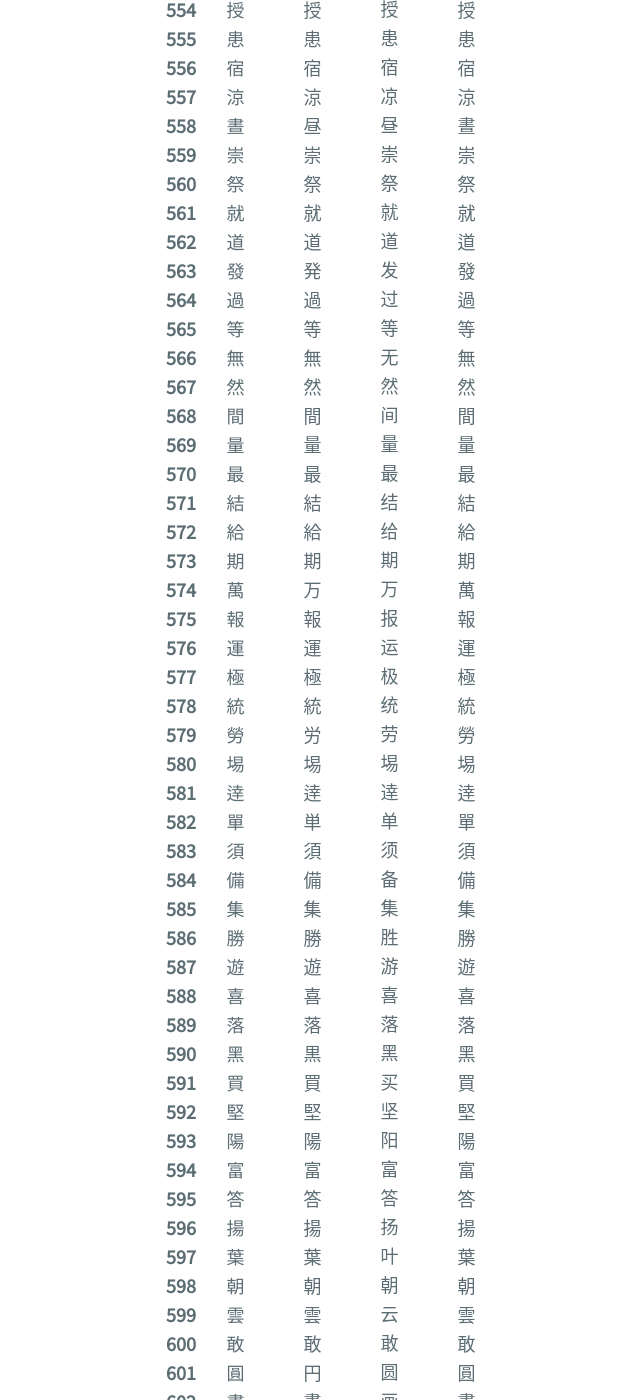
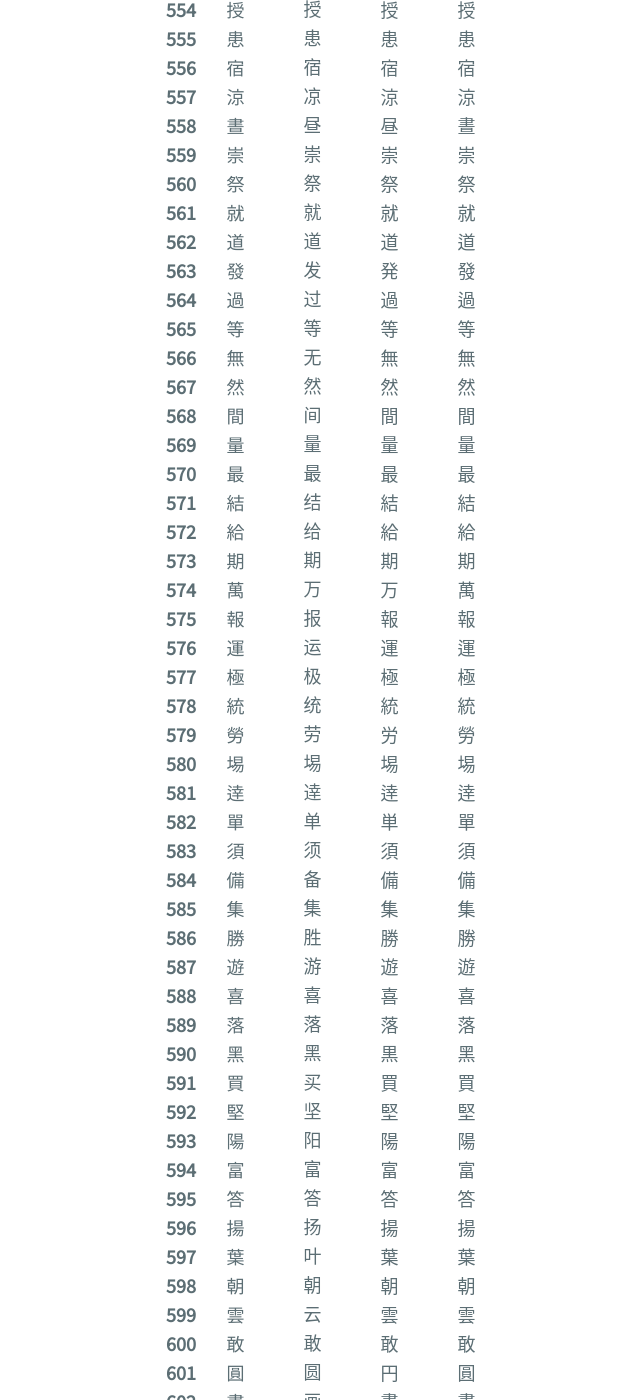
Before and after one commit to pen-talk/pen-talk.github.io, a Jekyll site: the page built from han808.html, in a window 1280 px wide and 1400 px high, scrolled down 16423 px. Shown: the whole window, without its empty margins (126-766 px from the left). Built offline with Jekyll 4.4.1, drawn with Linux system fonts in a browser that asks for light colours; some of the changed text lies outside the part shown.

Commit message:
Update han808.html

```diff
--- a/han808.html
+++ b/han808.html
@@ -19,8 +19,8 @@ permalink: /han808/
         <tr>
             <th class="id">{{ item.id }}</th>
             <td class="traditional">{{ item.traditional }}</td>
+            <td class="simplified">{{ item.simplified }}</td>
             <td class="japan">{{ item.japan }}</td>
-            <td class="simplified">{{ item.simplified }}</td>
             <td class="korea">{{ item.korea }}</td>
         </tr>
         {% endfor %}
```
